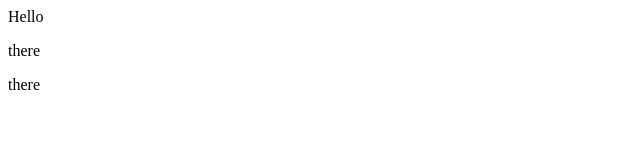
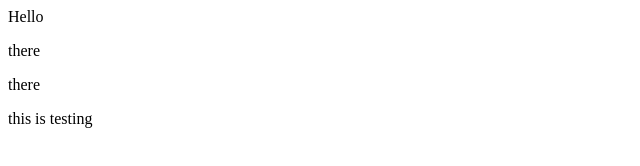
Before and after one commit to Deva1118/demo-repo, a plain HTML site: page index.html in a window 1280 px wide. Shown: the whole page, without its empty margins (0-640 px from the left). Drawn offline with Linux system fonts and the light colour scheme.

Commit message:
this is for testing

```diff
--- a/index.html
+++ b/index.html
@@ -1,3 +1,4 @@
 <div>Hello</div>
 <p>there</p>
 <p>there</p>
+<p>this is testing</p>
```
